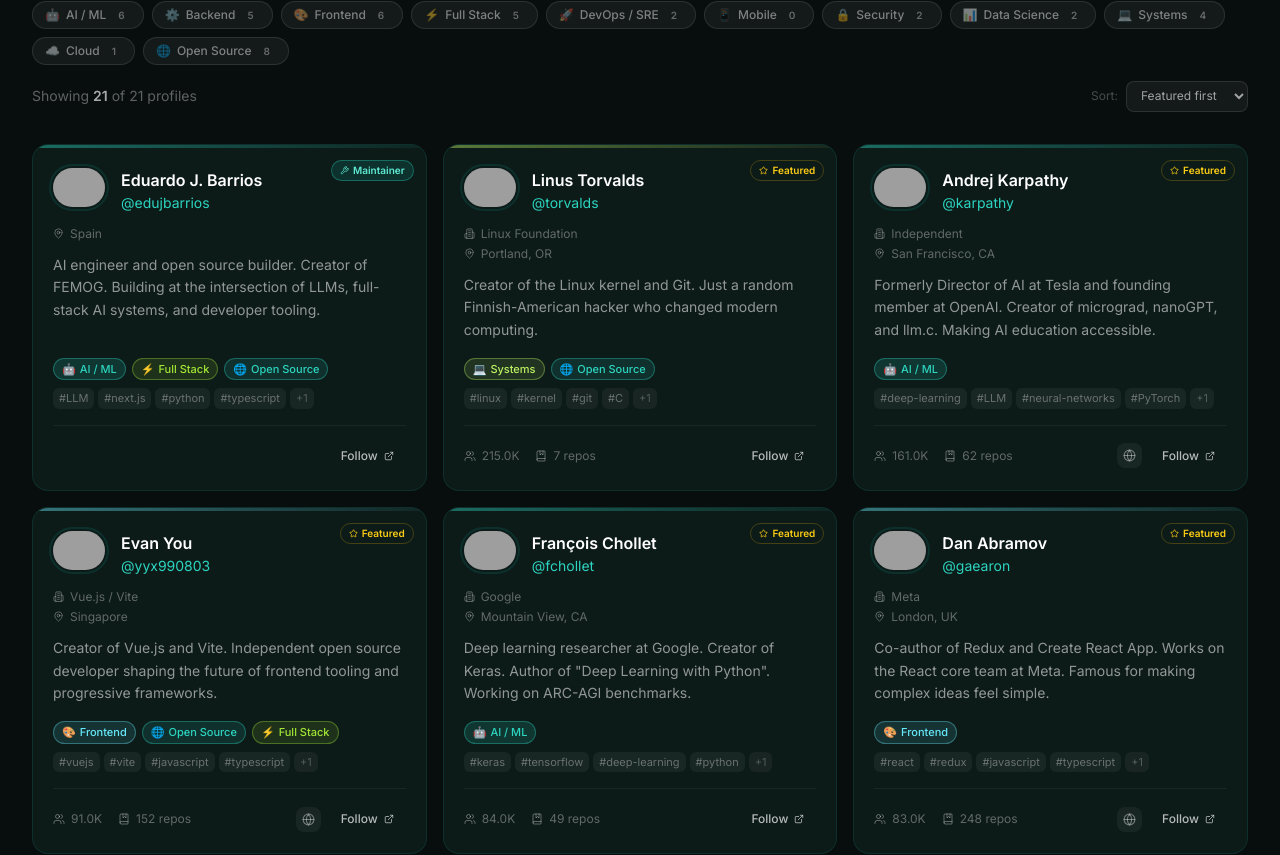
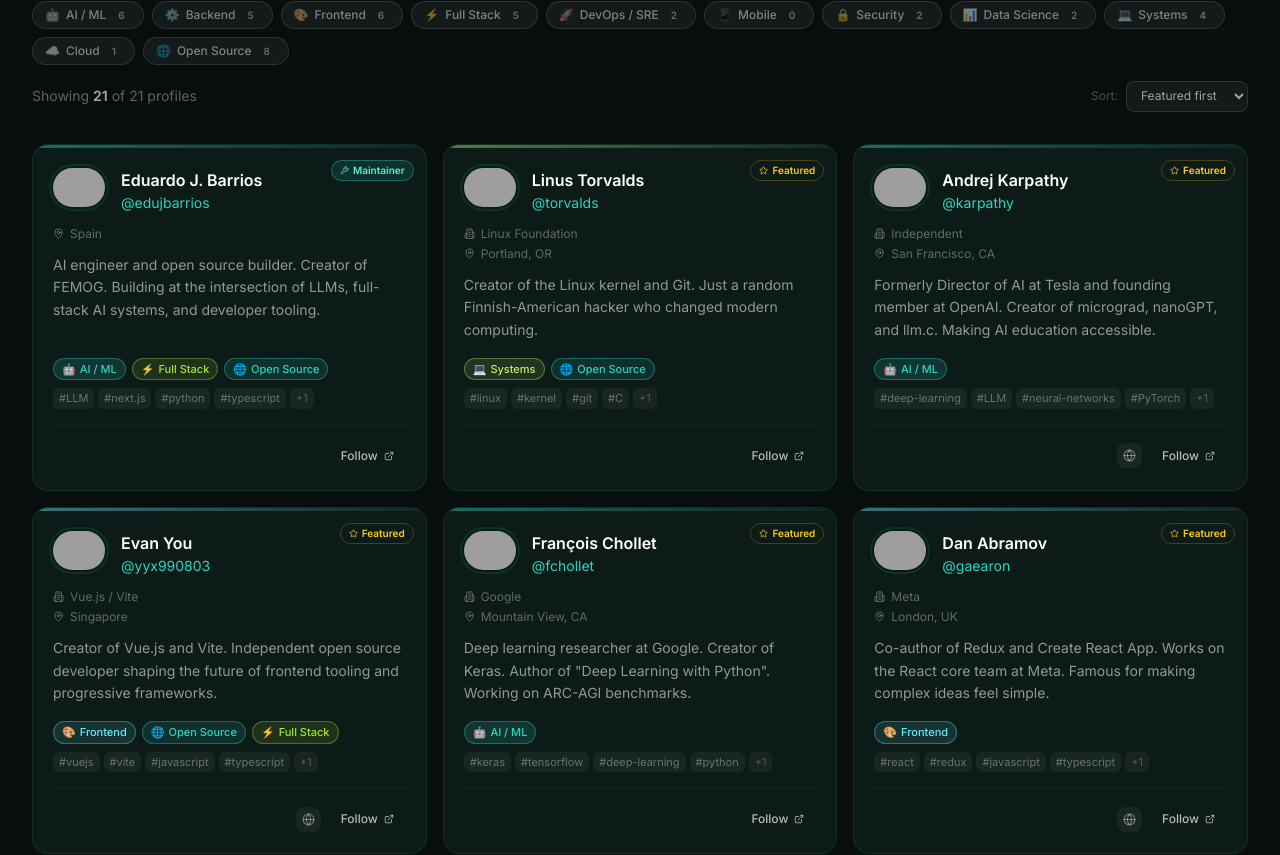
Before and after one commit to edujbarrios/femog, a Next.js app: page / in a window 1280 px wide. Shown: the part 711-1566 px from the top of the page. Built offline with nearby package versions, Linux system fonts and the light colour scheme; grey boxes are pictures that could not be loaded.

Commit message:
style: remove followers/repos stats from profile cards

```diff
--- a/src/components/ProfileCard.tsx
+++ b/src/components/ProfileCard.tsx
@@ -2,14 +2,11 @@
 import {
   MapPin,
   Building2,
-  Users,
-  BookMarked,
   ExternalLink,
   Star,
   Globe,
   Wrench,
 } from 'lucide-react';
-import { formatCount } from '@/lib/utils';
 import { CategoryBadge } from './CategoryBadge';
 import { getCategoryById } from '@/data/categories';
 import type { GitHubProfile } from '@/types';
@@ -132,23 +129,8 @@
         {/* Divider */}
         <div className="mt-4 border-t border-white/5" />
 
-        {/* Stats + CTA row */}
-        <div className="mt-4 flex items-center justify-between">
-          <div className="flex items-center gap-4">
-            {profile.followers > 0 && (
-              <div className="flex items-center gap-1.5 text-xs text-white/35">
-                <Users size={12} aria-hidden="true" />
-                <span>{formatCount(profile.followers)}</span>
-              </div>
-            )}
-            {profile.repos > 0 && (
-              <div className="flex items-center gap-1.5 text-xs text-white/35">
-                <BookMarked size={12} aria-hidden="true" />
-                <span>{formatCount(profile.repos)} repos</span>
-              </div>
-            )}
-          </div>
-
+        {/* CTA row */}
+        <div className="mt-4 flex items-center justify-end">
           <div className="flex items-center gap-2">
             {profile.websiteUrl && (
               <a
```
